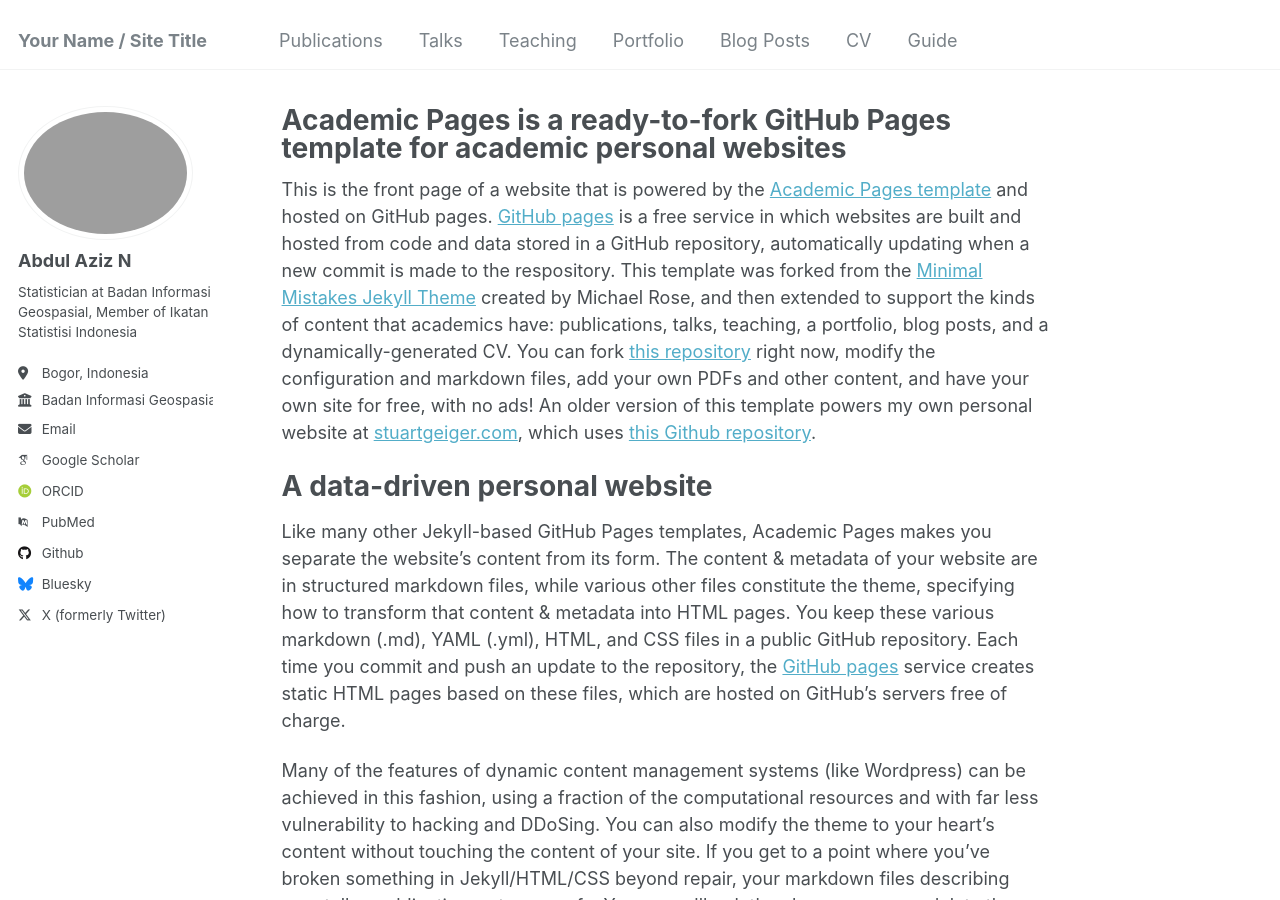
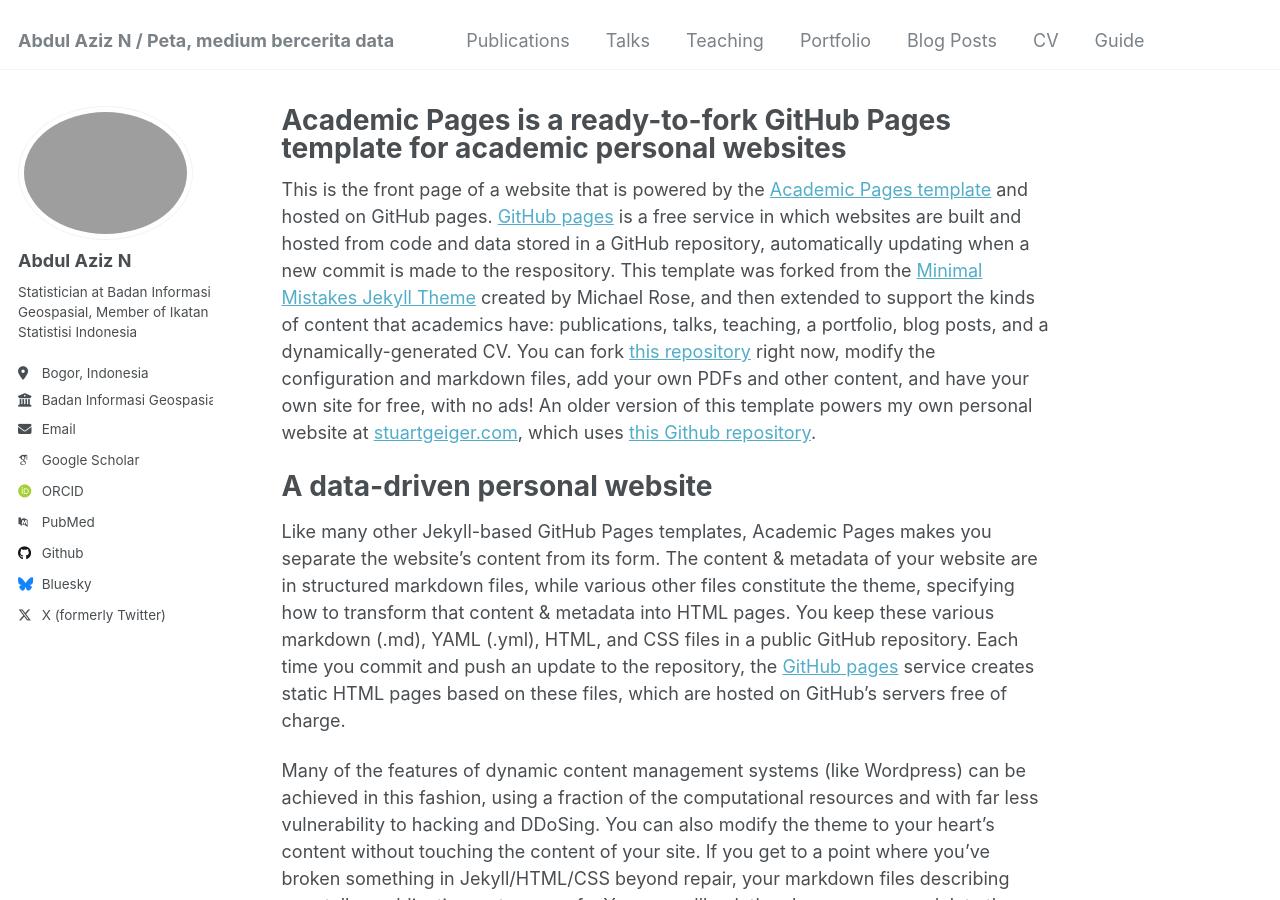
Before and after one commit to datadotlat/datadotlat.github.io, a Jekyll site: the page built from _pages/about.md, in a window 1280 px wide and 900 px high. Built offline with Jekyll 4.4.1, drawn with Linux system fonts in a browser that asks for light colours; some web fonts are replaced.

Commit message:
Update _config.yml

```diff
--- a/_config.yml
+++ b/_config.yml
@@ -8,7 +8,7 @@
 
 # Basic Site Settings
 locale                   : "en-US"
-title                    : "Your Name / Site Title"
+title                    : "Abdul Aziz N / Peta, medium bercerita data"
 title_separator          : "-"
 name                     : &name "Abdul Aziz N"
 description              : &description "personal description"
```
